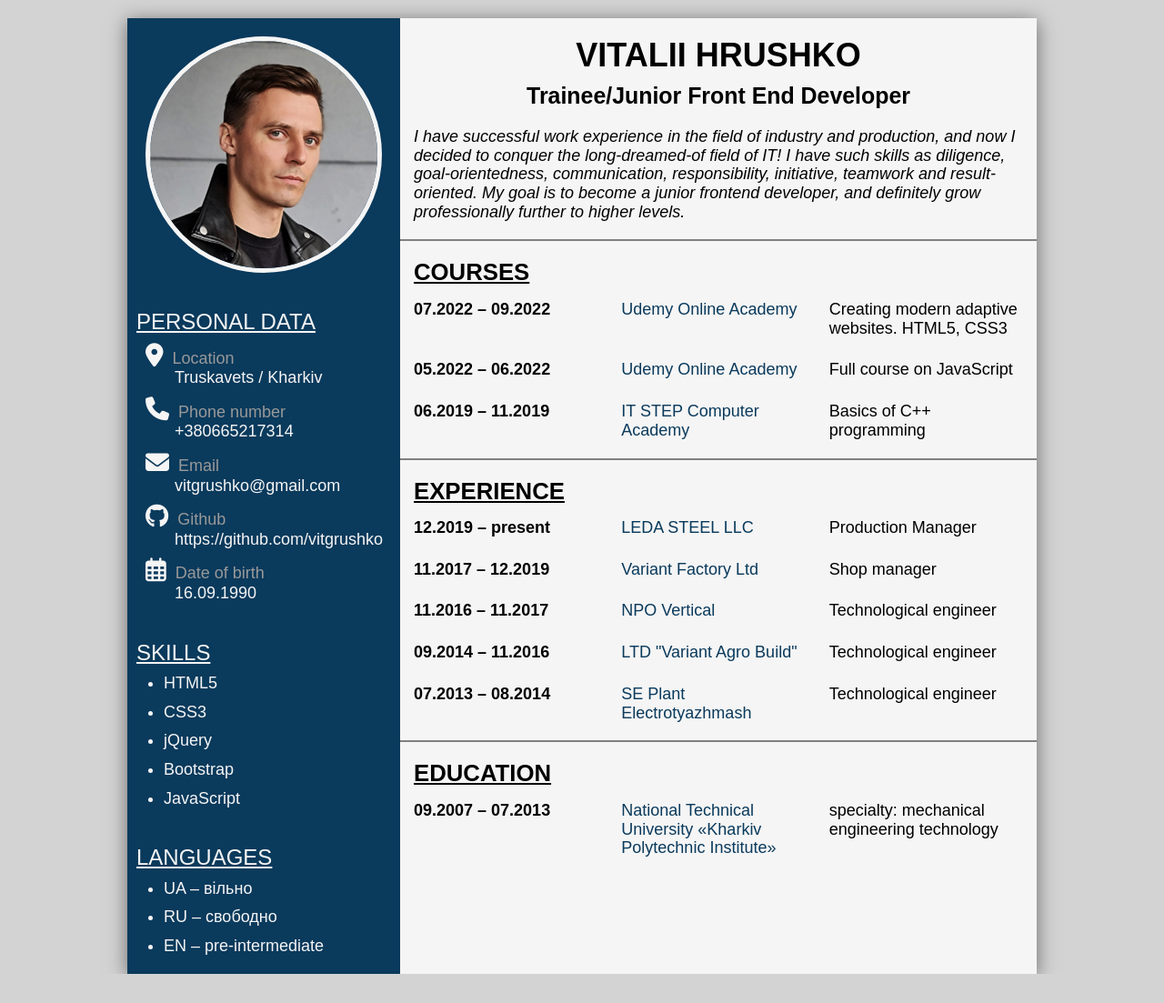
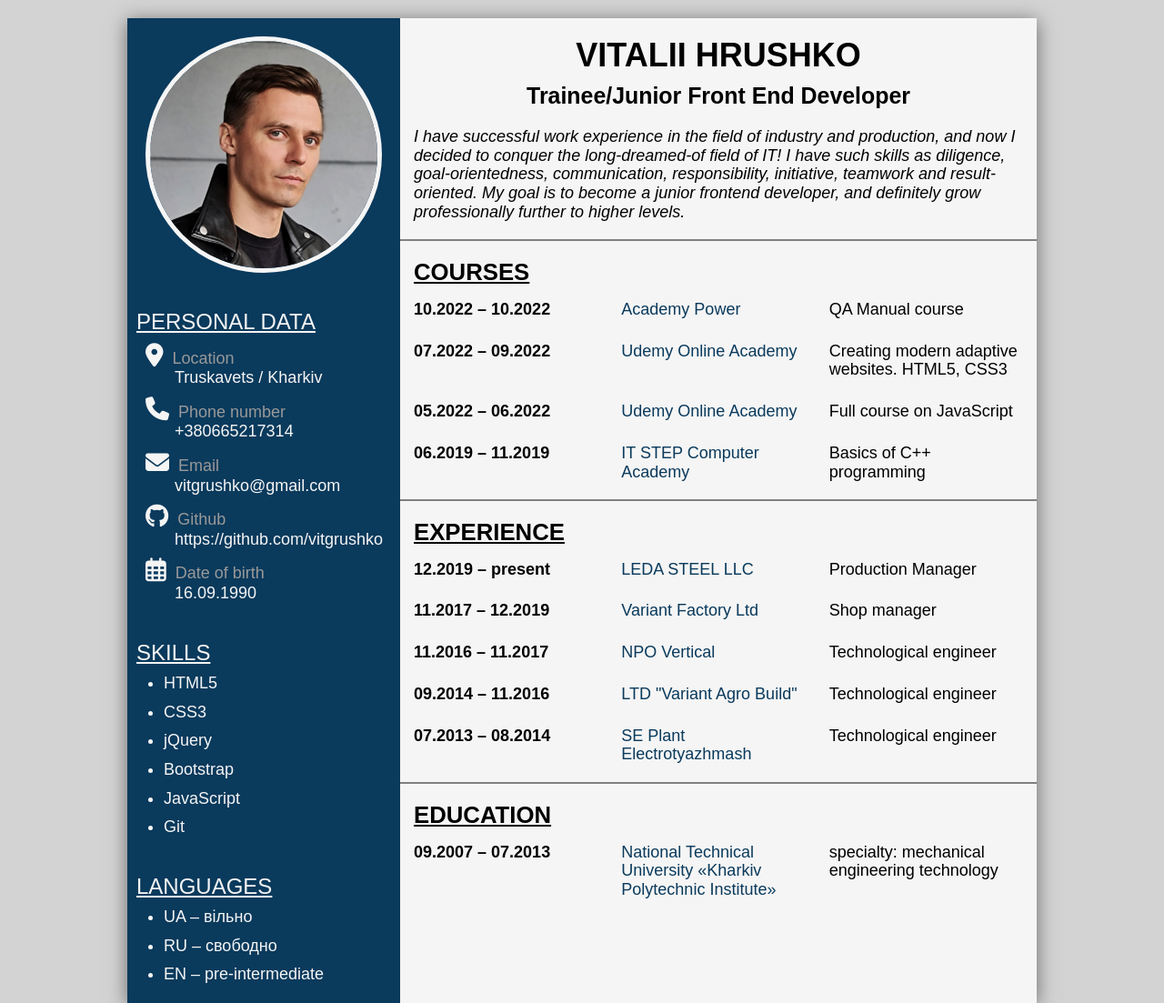
Before and after one commit to vitgrushko/CV-Project, a plain HTML site: page index.html in a window 1280 px wide. Shown: the whole page at 91% size. Before the commit the page ends 1071 px from the top, so only its background shows below. Drawn offline with Linux system fonts and the light colour scheme.

Commit message:
Added Git skill and added completed QA Manual course with certificate

```diff
--- a/index.html
+++ b/index.html
@@ -60,6 +60,7 @@
               <li>jQuery</li>
               <li>Bootstrap</li>
               <li>JavaScript</li>
+              <li>Git</li>
             </ul>
           </div>
           <div class="languages">
@@ -88,6 +89,13 @@
         <div class="courses right-headers">
           <h3>courses</h3>
           <ul>
+            <li>
+              <div class="date-courses right-paragrafs">10.2022 – 10.2022</div>
+              <div class="place-courses right-paragrafs">Academy Power</div>
+              <div class="name-courses right-paragrafs">
+                <a href="images/10811-HRUSHKO VITALII.png">QA Manual course</a>
+              </div>
+            </li>
             <li>
               <div class="date-courses right-paragrafs">07.2022 – 09.2022</div>
               <div class="place-courses right-paragrafs">
```
Also changed, not shown: images/10811-HRUSHKO VITALII.png (added).
